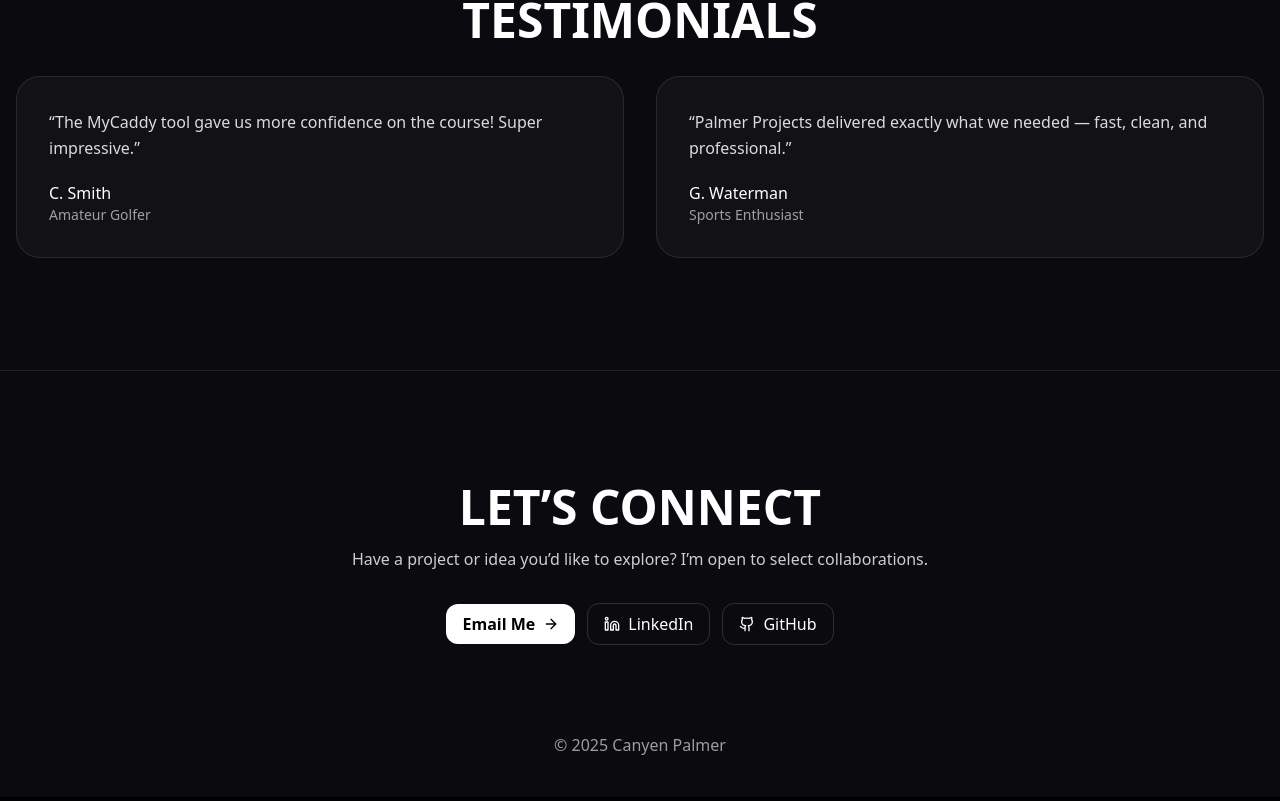
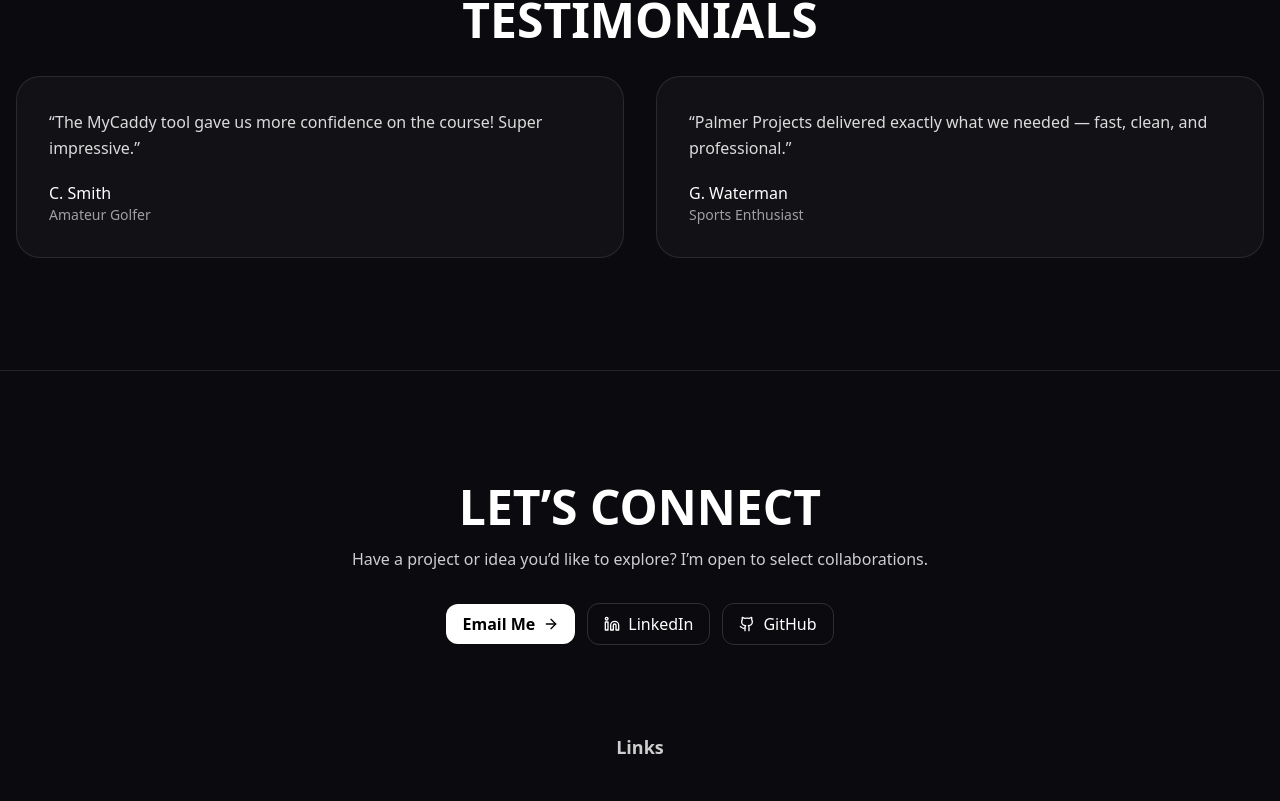
Before and after one commit to CanyenPalmer/Java-Portfolio, a React (Vite) app: page / in a window 1280 px wide. Shown: the part 3146-3947 px from the top of the page. Built offline with nearby package versions, Linux system fonts and the light colour scheme.

Commit message:
Update App.jsx

```diff
--- a/src/App.jsx
+++ b/src/App.jsx
@@ -492,7 +492,7 @@ export default function App() {
 
       {/* FOOTER */}
       <footer className="container mx-auto px-4 py-10 text-center text-white/60">
-        <div>© {new Date().getFullYear()} Canyen Palmer</div>
+        <div className="text-lg font-semibold text-white/80">Links</div>
       </footer>
     </main>
   );
```
